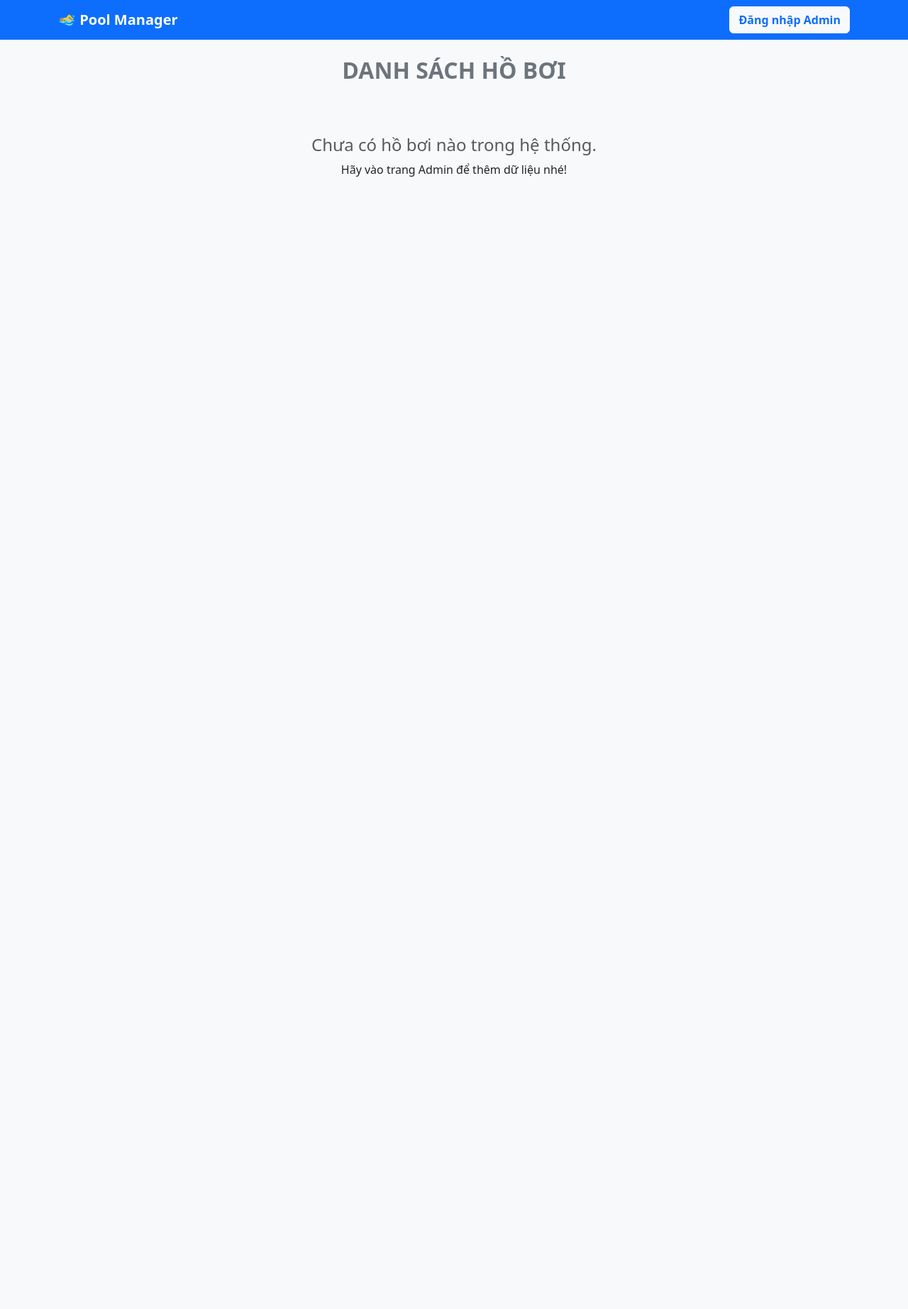
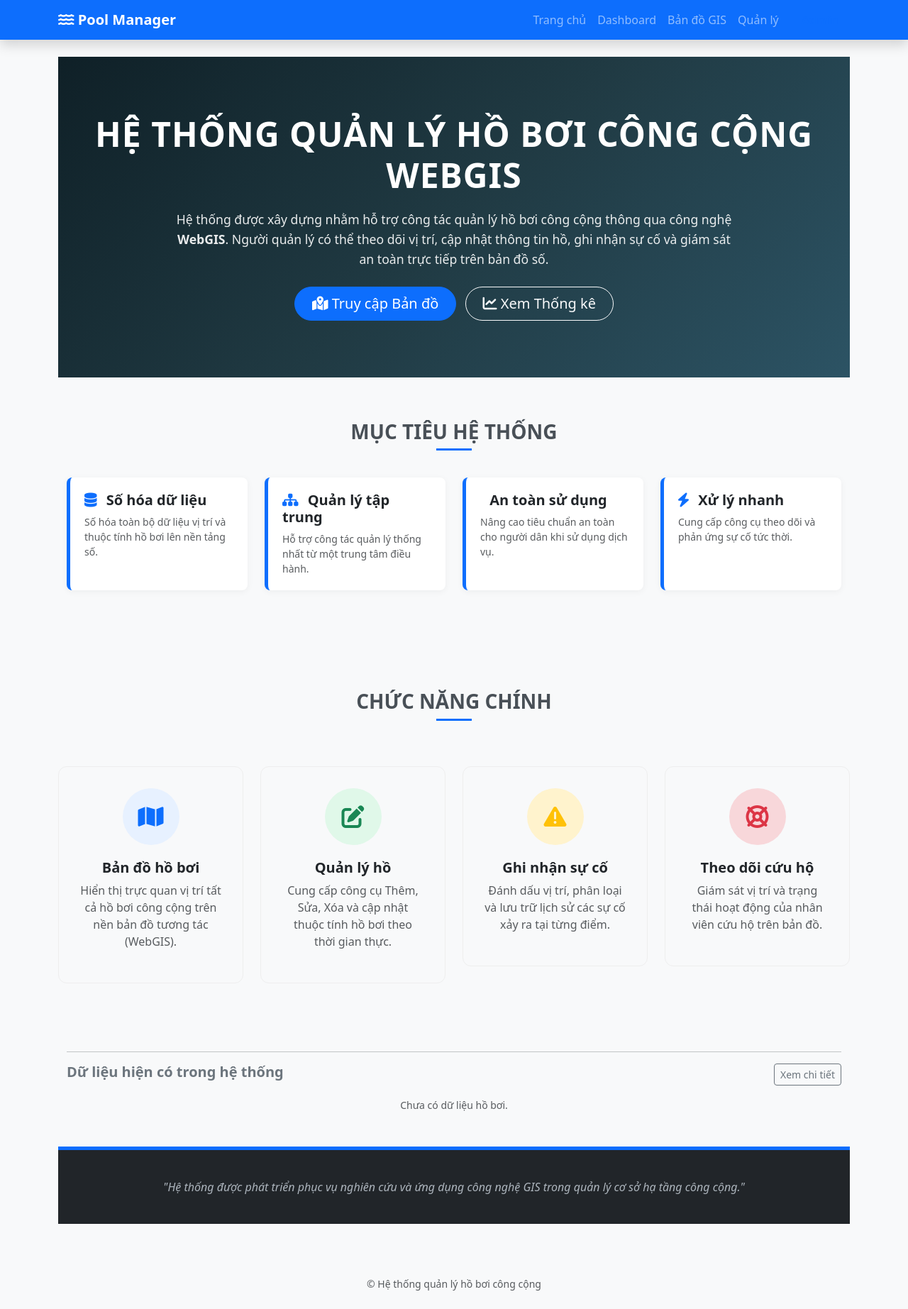
Before and after one commit to chomper-org/quanlyhoboicongcong, a Django app: page / in a window 1280 px wide. Shown: the whole page at 71% size. Before the commit the page ends 249 px from the top, so only its background shows below. Run offline with Django 5.2, Linux system fonts and the light colour scheme; data that the repository does not hold is empty.

Commit message:
update web

```diff
--- a/PoolManager/settings.py
+++ b/PoolManager/settings.py
@@ -37,7 +37,7 @@ INSTALLED_APPS = [
     'django.contrib.sessions',
     'django.contrib.messages',
     'django.contrib.staticfiles',
-    'quan_ly_ho_boi',
+    'quan_ly_ho_boi.apps.QuanLyHoBoiConfig',
 ]
 
 MIDDLEWARE = [
@@ -52,7 +52,7 @@ MIDDLEWARE = [
 
 ROOT_URLCONF = 'PoolManager.urls'
 
-TEMPLATES = [
+TEMPLATES = [ # type: ignore
     {
         'BACKEND': 'django.template.backends.django.DjangoTemplates',
         'DIRS': [],
@@ -73,7 +73,7 @@ WSGI_APPLICATION = 'PoolManager.wsgi.application'
 # Database
 # https://docs.djangoproject.com/en/6.0/ref/settings/#databases
 
-DATABASES = {
+DATABASES = { # type: ignore
     'default': {
         'ENGINE': 'django.db.backends.sqlite3',
         'NAME': BASE_DIR / 'db.sqlite3',
--- a/PoolManager/urls.py
+++ b/PoolManager/urls.py
@@ -18,13 +18,17 @@ from django.contrib import admin
 from django.urls import path
 from django.conf import settings
 from django.conf.urls.static import static
-from quan_ly_ho_boi.views import trang_chu  # Import view vừa tạo
+# Import các view mới
+from quan_ly_ho_boi.views import trang_chu, dashboard, ban_do, quan_ly_danh_sach, xoa_ho_boi
 
-urlpatterns = [
+urlpatterns = [ # type: ignore
     path('admin/', admin.site.urls),
-    path('', trang_chu, name='home'),  # Đường dẫn gốc (Trang chủ)
+    path('', trang_chu, name='home'),
+    path('dashboard/', dashboard, name='dashboard'),
+    path('map/', ban_do, name='map'),
+    path('quan-ly/', quan_ly_danh_sach, name='quan_ly'),
+    path('quan-ly/xoa/<int:ho_boi_id>/', xoa_ho_boi, name='xoa_ho_boi'),
 ]
 
-# Cấu hình để hiển thị ảnh upload
 if settings.DEBUG:
-    urlpatterns += static(settings.MEDIA_URL, document_root=settings.MEDIA_ROOT)
+    urlpatterns += static(settings.MEDIA_URL, document_root=settings.MEDIA_ROOT) # type: ignore
--- a/quan_ly_ho_boi/apps.py
+++ b/quan_ly_ho_boi/apps.py
@@ -1,5 +1,6 @@
 from django.apps import AppConfig
 
-
 class QuanLyHoBoiConfig(AppConfig):
+    default_auto_field = 'django.db.models.BigAutoField'
     name = 'quan_ly_ho_boi'
+    verbose_name = "Quản lý Hồ bơi"  # <-- Dòng này giúp đổi tên hiển thị
--- /dev/null
+++ b/quan_ly_ho_boi/templates/quan_ly_ho_boi/base.html
@@ -0,0 +1,47 @@
+<!DOCTYPE html>
+<html lang="vi">
+<head>
+    <meta charset="UTF-8">
+    <meta name="viewport" content="width=device-width, initial-scale=1.0">
+    <title>Hệ Thống Quản Lý Hồ Bơi</title>
+    <link href="https://cdn.jsdelivr.net/npm/bootstrap@5.3.0/dist/css/bootstrap.min.css" rel="stylesheet">
+    <link rel="stylesheet" href="https://cdnjs.cloudflare.com/ajax/libs/font-awesome/6.0.0/css/all.min.css"> <style>
+        body { background-color: #f8f9fa; }
+        .pool-card img { height: 200px; object-fit: cover; }
+        .sidebar { min-height: 100vh; }
+    </style>
+    {% block extra_css %}{% endblock %}
+</head>
+<body>
+
+<nav class="navbar navbar-expand-lg navbar-dark bg-primary shadow">
+    <div class="container">
+        <a class="navbar-brand fw-bold" href="{% url 'home' %}"><i class="fa-solid fa-water"></i> Pool Manager</a>
+        <button class="navbar-toggler" type="button" data-bs-toggle="collapse" data-bs-target="#navbarNav">
+            <span class="navbar-toggler-icon"></span>
+        </button>
+        <div class="collapse navbar-collapse" id="navbarNav">
+            <ul class="navbar-nav ms-auto">
+                <li class="nav-item"><a class="nav-link" href="{% url 'home' %}">Trang chủ</a></li>
+                <li class="nav-item"><a class="nav-link" href="{% url 'dashboard' %}">Dashboard</a></li>
+                <li class="nav-item"><a class="nav-link" href="{% url 'map' %}">Bản đồ GIS</a></li>
+                <li class="nav-item"><a class="nav-link" href="{% url 'quan_ly' %}">Quản lý</a></li>
+                <li class="nav-item"><a class="nav-link btn btn-light text-primary ms-2 px-3 fw-bold" href="/admin">Admin</a></li>
+            </ul>
+        </div>
+    </div>
+</nav>
+
+<div class="container mt-4">
+    {% block content %}
+    {% endblock %}
+</div>
+
+<footer class="text-center py-4 text-muted mt-5">
+    <small>&copy; Hệ thống quản lý hồ bơi công cộng</small>
+</footer>
+
+<script src="https://cdn.jsdelivr.net/npm/bootstrap@5.3.0/dist/js/bootstrap.bundle.min.js"></script>
+{% block extra_js %}{% endblock %}
+</body>
+</html>
--- a/quan_ly_ho_boi/templates/quan_ly_ho_boi/index.html
+++ b/quan_ly_ho_boi/templates/quan_ly_ho_boi/index.html
@@ -1,68 +1,232 @@
-<!DOCTYPE html>
-<html lang="vi">
-<head>
-    <meta charset="UTF-8">
-    <title>Hệ Thống Quản Lý Hồ Bơi</title>
-    <link href="https://cdn.jsdelivr.net/npm/bootstrap@5.3.0/dist/css/bootstrap.min.css" rel="stylesheet">
-    <style>
-        .pool-card img { height: 200px; object-fit: cover; }
-        .price { color: #d63384; font-weight: bold; }
-    </style>
-</head>
-<body class="bg-light">
+{% extends 'quan_ly_ho_boi/base.html' %}
 
-<nav class="navbar navbar-expand-lg navbar-dark bg-primary mb-4">
-    <div class="container">
-        <a class="navbar-brand fw-bold" href="#">🏊‍♂️ Pool Manager</a>
-        <div class="d-flex">
-            <a href="/admin" class="btn btn-light text-primary fw-bold">Đăng nhập Admin</a>
+{% block extra_css %}
+<style>
+    /* CSS MỚI: Phong cách kỹ thuật/Quản lý */
+    .hero-section {
+        background: linear-gradient(135deg, #0f2027 0%, #203a43 50%, #2c5364 100%);
+        color: white;
+        padding: 80px 0;
+        text-align: center;
+        margin-bottom: 0; /* Bỏ margin để nối liền phần dưới */
+    }
+
+    .hero-title {
+        font-weight: 800;
+        letter-spacing: 1px;
+        text-transform: uppercase;
+        margin-bottom: 20px;
+    }
+
+    .hero-desc {
+        max-width: 800px;
+        margin: 0 auto;
+        font-size: 1.1rem;
+        line-height: 1.6;
+        opacity: 0.9;
+    }
+
+    /* Phần Mục tiêu */
+    .objective-section {
+        background-color: #f8f9fa;
+        padding: 60px 0;
+    }
+
+    .obj-card {
+        background: white;
+        padding: 20px;
+        border-radius: 8px;
+        border-left: 5px solid #0d6efd; /* Điểm nhấn màu xanh */
+        box-shadow: 0 2px 10px rgba(0,0,0,0.05);
+        height: 100%;
+        transition: transform 0.2s;
+    }
+    .obj-card:hover {
+        transform: translateX(5px);
+    }
+
+    /* Phần Chức năng (Icon to) */
+    .feature-section {
+        padding: 80px 0;
+    }
+
+    .feature-box {
+        text-align: center;
+        padding: 30px;
+        border: 1px solid #eee;
+        border-radius: 12px;
+        transition: all 0.3s;
+    }
+    .feature-box:hover {
+        box-shadow: 0 10px 30px rgba(0,0,0,0.1);
+        border-color: transparent;
+    }
+
+    .feature-icon {
+        width: 80px;
+        height: 80px;
+        background-color: #e7f1ff;
+        color: #0d6efd;
+        border-radius: 50%;
+        display: flex;
+        align-items: center;
+        justify-content: center;
+        margin: 0 auto 20px auto;
+        font-size: 2rem;
+    }
+
+    /* Màu riêng cho từng chức năng */
+    .icon-map { background-color: #e7f1ff; color: #0d6efd; }
+    .icon-manage { background-color: #e0f8e9; color: #198754; }
+    .icon-alert { background-color: #fff3cd; color: #ffc107; }
+    .icon-rescue { background-color: #f8d7da; color: #dc3545; }
+
+    .section-header {
+        text-align: center;
+        margin-bottom: 50px;
+        text-transform: uppercase;
+        font-weight: bold;
+        color: #495057;
+        position: relative;
+    }
+    .section-header::after {
+        content: "";
+        width: 50px;
+        height: 3px;
+        background: #0d6efd;
+        position: absolute;
+        bottom: -10px;
+        left: 50%;
+        transform: translateX(-50%);
+    }
+
+    /* Footer text section */
+    .footer-note {
+        background-color: #212529;
+        color: #adb5bd;
+        padding: 40px 0;
+        text-align: center;
+        font-style: italic;
+        border-top: 5px solid #0d6efd;
+    }
+</style>
+{% endblock %}
+
+{% block content %}
+
+<div class="container-fluid p-0">
+    <div class="hero-section">
+        <div class="container">
+            <h1 class="display-5 hero-title">Hệ thống Quản lý Hồ bơi Công cộng WebGIS</h1>
+            <p class="hero-desc">
+                Hệ thống được xây dựng nhằm hỗ trợ công tác quản lý hồ bơi công cộng thông qua công nghệ <strong>WebGIS</strong>.
+                Người quản lý có thể theo dõi vị trí, cập nhật thông tin hồ, ghi nhận sự cố và giám sát an toàn trực tiếp trên bản đồ số.
+            </p>
+            <div class="mt-4">
+                <a href="{% url 'map' %}" class="btn btn-primary btn-lg px-4 me-2 rounded-pill"><i class="fa-solid fa-map-location-dot"></i> Truy cập Bản đồ</a>
+                <a href="{% url 'dashboard' %}" class="btn btn-outline-light btn-lg px-4 rounded-pill"><i class="fa-solid fa-chart-line"></i> Xem Thống kê</a>
+            </div>
         </div>
     </div>
-</nav>
+</div>
 
-<div class="container">
-    <h2 class="text-center mb-4 text-uppercase fw-bold text-secondary">Danh Sách Hồ Bơi</h2>
-
-    <div class="row">
-        {% for ho in danh_sach_ho %}
-        <div class="col-md-4 mb-4">
-            <div class="card h-100 shadow-sm pool-card">
-                {% if ho.hinh_anh %}
-                    <img src="{{ ho.hinh_anh.url }}" class="card-img-top" alt="{{ ho.ten_ho }}">
-                {% else %}
-                    <div class="bg-secondary text-white d-flex align-items-center justify-content-center" style="height: 200px;">
-                        Chưa có ảnh
-                    </div>
-                {% endif %}
-
-                <div class="card-body">
-                    <h5 class="card-title text-primary">{{ ho.ten_ho }}</h5>
-                    <p class="card-text text-muted"><small>📍 {{ ho.dia_chi }}</small></p>
-                    <div class="d-flex justify-content-between mb-2">
-                        <span>Độ sâu: <strong>{{ ho.do_sau }}m</strong></span>
-                        <span>Sức chứa: <strong>{{ ho.suc_chua }}</strong></span>
-                    </div>
-                    <hr>
-                    <div class="d-flex justify-content-between align-items-center">
-                        <div>
-                            <div class="price">{{ ho.gia_ve_nguoi_lon }}đ <small class="text-muted">/người lớn</small></div>
-                            <small>{{ ho.gia_ve_tre_em }}đ /trẻ em</small>
-                        </div>
-                        <span class="badge {% if ho.trang_thai == 'MO' %}bg-success{% else %}bg-danger{% endif %}">
-                            {{ ho.get_trang_thai_display }}
-                        </span>
-                    </div>
+<section class="objective-section">
+    <div class="container">
+        <h3 class="section-header mb-5">Mục Tiêu Hệ Thống</h3>
+        <div class="row g-4">
+            <div class="col-md-6 col-lg-3">
+                <div class="obj-card">
+                    <h5 class="fw-bold mb-2"><i class="fa-solid fa-database text-primary me-2"></i> Số hóa dữ liệu</h5>
+                    <p class="text-muted mb-0 small">Số hóa toàn bộ dữ liệu vị trí và thuộc tính hồ bơi lên nền tảng số.</p>
+                </div>
+            </div>
+            <div class="col-md-6 col-lg-3">
+                <div class="obj-card">
+                    <h5 class="fw-bold mb-2"><i class="fa-solid fa-sitemap text-primary me-2"></i> Quản lý tập trung</h5>
+                    <p class="text-muted mb-0 small">Hỗ trợ công tác quản lý thống nhất từ một trung tâm điều hành.</p>
+                </div>
+            </div>
+            <div class="col-md-6 col-lg-3">
+                <div class="obj-card">
+                    <h5 class="fw-bold mb-2"><i class="fa-solid fa-shield-halved text-primary me-2"></i> An toàn sử dụng</h5>
+                    <p class="text-muted mb-0 small">Nâng cao tiêu chuẩn an toàn cho người dân khi sử dụng dịch vụ.</p>
+                </div>
+            </div>
+            <div class="col-md-6 col-lg-3">
+                <div class="obj-card">
+                    <h5 class="fw-bold mb-2"><i class="fa-solid fa-bolt text-primary me-2"></i> Xử lý nhanh</h5>
+                    <p class="text-muted mb-0 small">Cung cấp công cụ theo dõi và phản ứng sự cố tức thời.</p>
                 </div>
             </div>
         </div>
+    </div>
+</section>
+
+<section class="feature-section container">
+    <h3 class="section-header">Chức Năng Chính</h3>
+    <div class="row g-4 mt-2">
+        <div class="col-md-6 col-lg-3">
+            <div class="feature-box">
+                <div class="feature-icon icon-map">
+                    <i class="fa-solid fa-map"></i>
+                </div>
+                <h5 class="fw-bold">Bản đồ hồ bơi</h5>
+                <p class="text-muted">Hiển thị trực quan vị trí tất cả hồ bơi công cộng trên nền bản đồ tương tác (WebGIS).</p>
+            </div>
+        </div>
+        <div class="col-md-6 col-lg-3">
+            <div class="feature-box">
+                <div class="feature-icon icon-manage">
+                    <i class="fa-solid fa-pen-to-square"></i>
+                </div>
+                <h5 class="fw-bold">Quản lý hồ</h5>
+                <p class="text-muted">Cung cấp công cụ Thêm, Sửa, Xóa và cập nhật thuộc tính hồ bơi theo thời gian thực.</p>
+            </div>
+        </div>
+        <div class="col-md-6 col-lg-3">
+            <div class="feature-box">
+                <div class="feature-icon icon-alert">
+                    <i class="fa-solid fa-triangle-exclamation"></i>
+                </div>
+                <h5 class="fw-bold">Ghi nhận sự cố</h5>
+                <p class="text-muted">Đánh dấu vị trí, phân loại và lưu trữ lịch sử các sự cố xảy ra tại từng điểm.</p>
+            </div>
+        </div>
+        <div class="col-md-6 col-lg-3">
+            <div class="feature-box">
+                <div class="feature-icon icon-rescue">
+                    <i class="fa-solid fa-life-ring"></i>
+                </div>
+                <h5 class="fw-bold">Theo dõi cứu hộ</h5>
+                <p class="text-muted">Giám sát vị trí và trạng thái hoạt động của nhân viên cứu hộ trên bản đồ.</p>
+            </div>
+        </div>
+    </div>
+</section>
+
+<section class="container mb-5">
+    <hr>
+    <div class="d-flex justify-content-between align-items-center mb-3">
+        <h5 class="text-secondary fw-bold">Dữ liệu hiện có trong hệ thống</h5>
+        <a href="{% url 'quan_ly' %}" class="btn btn-sm btn-outline-secondary">Xem chi tiết</a>
+    </div>
+    <div class="row">
+        {% for ho in danh_sach_ho|slice:":4" %} <div class="col-6 col-md-3">
+            <div class="border rounded p-2 text-center bg-light">
+                <strong>{{ ho.ten_ho }}</strong><br>
+                <small class="text-muted">{{ ho.get_trang_thai_display }}</small>
+            </div>
+        </div>
         {% empty %}
-        <div class="col-12 text-center py-5">
-            <h4 class="text-muted">Chưa có hồ bơi nào trong hệ thống.</h4>
-            <p>Hãy vào trang Admin để thêm dữ liệu nhé!</p>
-        </div>
+        <div class="col-12 text-muted small text-center">Chưa có dữ liệu hồ bơi.</div>
         {% endfor %}
+    </div>
+</section>
+
+<div class="footer-note">
+    <div class="container">
+        <p class="mb-0">"Hệ thống được phát triển phục vụ nghiên cứu và ứng dụng công nghệ GIS trong quản lý cơ sở hạ tầng công cộng."</p>
     </div>
 </div>
 
-</body>
-</html>
+{% endblock %}
--- a/quan_ly_ho_boi/views.py
+++ b/quan_ly_ho_boi/views.py
@@ -1,14 +1,38 @@
-from django.shortcuts import render
+from django.shortcuts import render, redirect, get_object_or_404
 from django.http import HttpRequest
-from .models import HoBoi
+from .models import HoBoi, DatVe
 
+# 1. Trang chủ (Hiển thị danh sách đẹp cho người dùng)
+def trang_chu(request: HttpRequest):
+    danh_sach_ho = HoBoi.objects.all()
+    return render(request, 'quan_ly_ho_boi/index.html', {'danh_sach_ho': danh_sach_ho})
 
-def trang_chu(request: HttpRequest):
-
-    danh_sach_ho = HoBoi.objects.all()
+# 2. Dashboard (Thống kê)
+def dashboard(request: HttpRequest):
+    tong_ho_boi = HoBoi.objects.count()
+    tong_ve_dat = DatVe.objects.count()
+    ho_dang_mo = HoBoi.objects.filter(trang_thai='MO').count()
 
     context = {
-        'danh_sach_ho': danh_sach_ho
+        'tong_ho_boi': tong_ho_boi,
+        'tong_ve_dat': tong_ve_dat,
+        'ho_dang_mo': ho_dang_mo,
     }
+    return render(request, 'quan_ly_ho_boi/dashboard.html', context)
 
-    return render(request, 'quan_ly_ho_boi/index.html', context)
+# 3. Bản đồ GIS (Trang trống chờ code tool của bạn)
+def ban_do(request: HttpRequest):
+    return render(request, 'quan_ly_ho_boi/map.html')
+
+# 4. Trang Quản lý (Danh sách dạng bảng + Nút Xóa)
+def quan_ly_danh_sach(request: HttpRequest):
+    danh_sach_ho = HoBoi.objects.all()
+    return render(request, 'quan_ly_ho_boi/manage_list.html', {'danh_sach_ho': danh_sach_ho})
+
+# 5. Chức năng Xóa hồ bơi
+def xoa_ho_boi(request: HttpRequest, ho_boi_id : int):
+    ho_boi = get_object_or_404(HoBoi, id=ho_boi_id)
+    if request.method == 'POST':
+        ho_boi.delete()
+        return redirect('quan_ly')
+    return redirect('quan_ly')
```
Also changed, not shown: quan_ly_ho_boi/admin.py (+5 -2 lines), quan_ly_ho_boi/models.py (+42 -24 lines), quan_ly_ho_boi/templates/quan_ly_ho_boi/dashboard.html (added, +31 -0 lines), quan_ly_ho_boi/templates/quan_ly_ho_boi/manage_list.html (added, +40 -0 lines), quan_ly_ho_boi/templates/quan_ly_ho_boi/map.html (added, +16 -0 lines).
